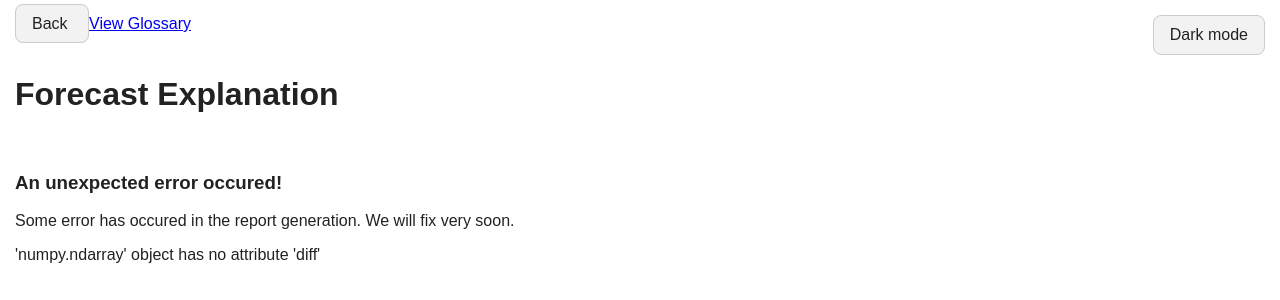
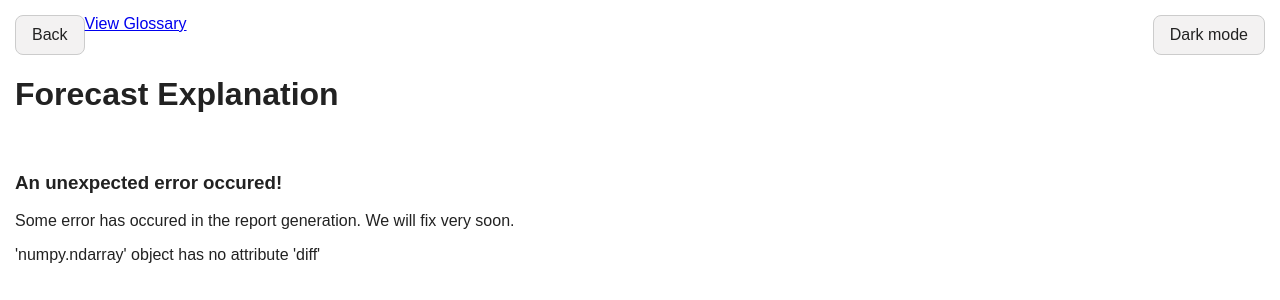
Before and after one commit to IntegratedMind19/BTC-Volatility-Forecast, a Flask app: page /forecast in a window 1280 px wide. Shown: the top 300 px of the page. Run offline with Flask 3, Linux system fonts and the light colour scheme.

Commit message:
Update style.css

```diff
--- a/static/css/style.css
+++ b/static/css/style.css
@@ -150,3 +150,9 @@ button:hover {
     display: flex;
     justify-content: space-between;
 }
+
+#report-left-header {
+    display: flex;
+    flex-direction: row;
+    justify-content: flex-start;
+}
```
